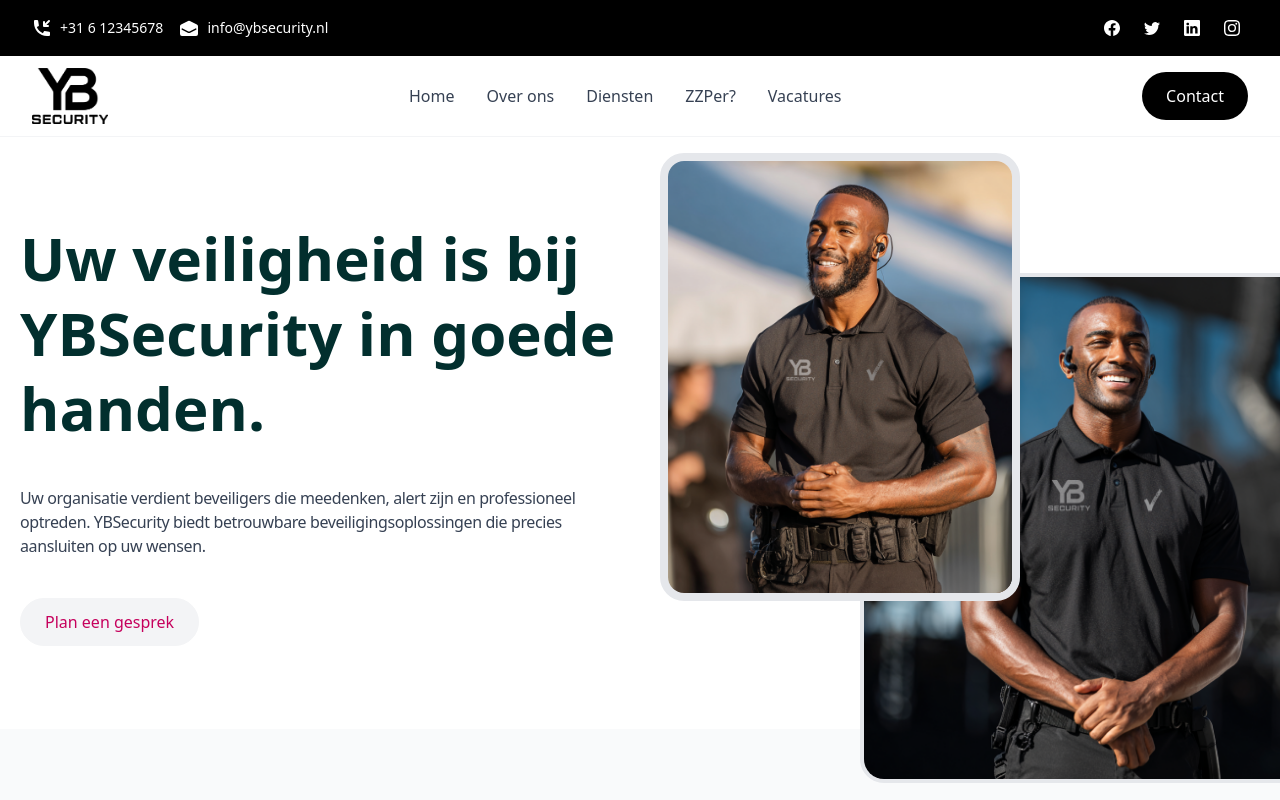
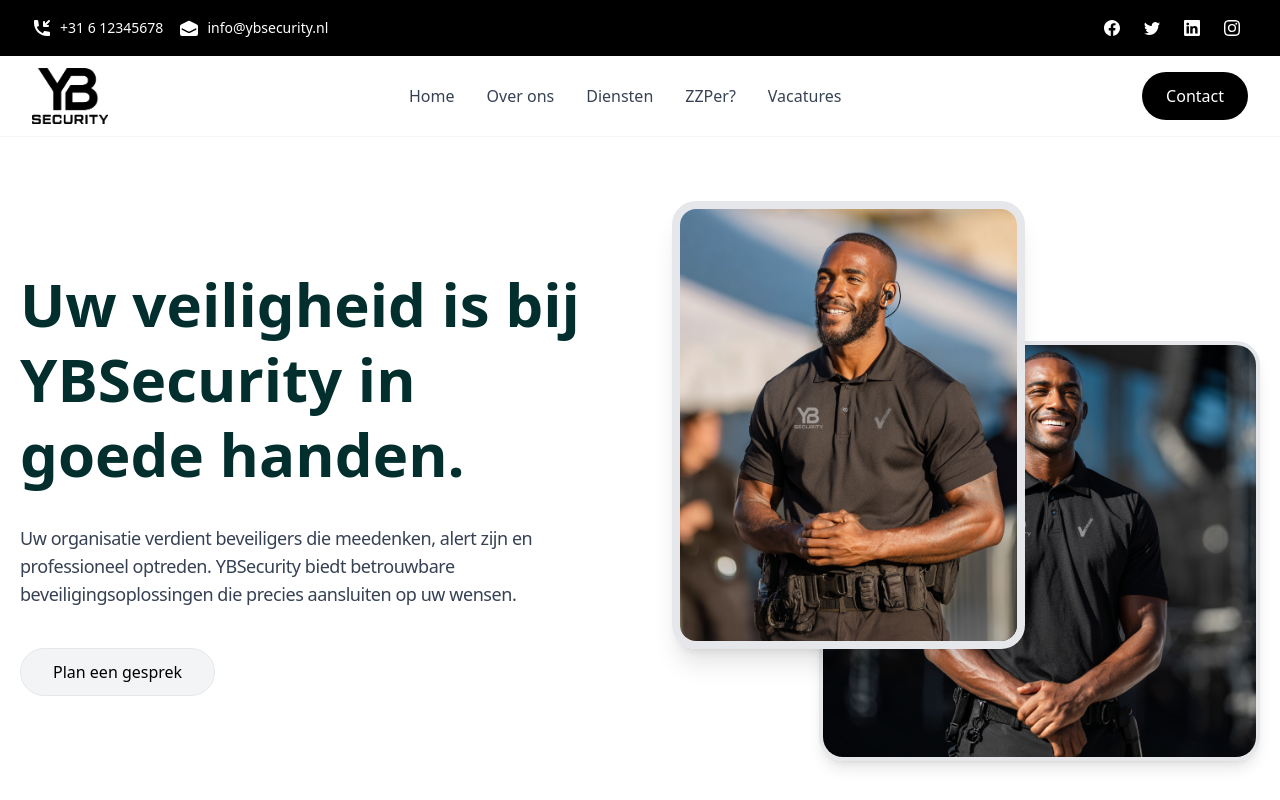
Before and after one commit to iProGoofy/ybsecurity, a Next.js app: page / in a window 1280 px wide. Shown: the top 800 px of the page. Built offline with nearby package versions, Linux system fonts and the light colour scheme.

Commit message:
nieuwe versie

```diff
--- a/src/components/header.tsx
+++ b/src/components/header.tsx
@@ -9,31 +9,19 @@ const Navbar = () => {
   const [isOpen, setIsOpen] = useState(false)
   const [hidden, setHidden] = useState(false)
   const [scrolled, setScrolled] = useState(false)
-  const [lastScrollY, setLastScrollY] = useState(0)
+  const { scrollY } = useScroll()
   const pathname = usePathname()
   const router = useRouter()
 
-  useEffect(() => {
-    const handleScroll = () => {
-      const currentScrollY = window.scrollY
-
-      // Als we naar beneden scrollen en voorbij 150px zijn
-      if (currentScrollY > lastScrollY && currentScrollY > 150) {
-        setHidden(true)
-      }
-      // Als we naar boven scrollen
-      else if (currentScrollY < lastScrollY) {
-        setHidden(false)
-      }
-
-      // Voor het blur effect
-      setScrolled(currentScrollY > 50)
-      setLastScrollY(currentScrollY)
+  useMotionValueEvent(scrollY, "change", (latest) => {
+    const previous = scrollY.getPrevious()
+    if (latest > previous && latest > 150) {
+      setHidden(true)
+    } else {
+      setHidden(false)
     }
-
-    window.addEventListener('scroll', handleScroll, { passive: true })
-    return () => window.removeEventListener('scroll', handleScroll)
-  }, [lastScrollY])
+    setScrolled(latest > 50)
+  })
 
   useEffect(() => {
     setIsOpen(false)
@@ -145,7 +133,7 @@ const Navbar = () => {
             >
               <Link href="/" className="flex items-center">
                 <motion.div
-                  whileHover={{ scale: 1.05 }}
+                  whileHover={{ scale: 1.05, rotate: 5 }}
                   whileTap={{ scale: 0.95 }}
                   transition={{ type: "spring", stiffness: 400, damping: 17 }}
                 >
--- a/src/components/hero.tsx
+++ b/src/components/hero.tsx
@@ -2,36 +2,57 @@
 import Image from 'next/image'
 import Link from 'next/link'
 
-
 export default function HeroSection() {
   return (
-<>
-  <section id='home' className="py-4 mt-14 sm:mt16 lg:mt-0">
-    <div className="mx-auto lg:max-w-7xl w-full px-5 sm:px-10 md:px-12 lg:px-5 grid lg:grid-cols-2 lg:items-center gap-10">
-      <div className="flex flex-col space-y-8 sm:space-y-10 lg:items-center text-center lg:text-left max-w-2xl md:max-w-3xl mx-auto">
-        <h1 className=" font-semibold leading-tight text-teal-950 text-black text-4xl sm:text-5xl lg:text-6xl">
+    <section id='home' className="py-8 sm:py-12 lg:py-16 mt-14 sm:mt-16 lg:mt-0">
+      <div className="mx-auto lg:max-w-7xl w-full px-5 sm:px-10 md:px-12 lg:px-5 grid lg:grid-cols-2 lg:items-center gap-10 lg:gap-16">
+
+        {/* Text Content */}
+        <div className="flex flex-col space-y-6 sm:space-y-8 text-center lg:text-left max-w-2xl md:max-w-3xl mx-auto lg:mx-0">
+          <h1 className="font-semibold leading-tight text-teal-950 text-3xl sm:text-4xl md:text-5xl lg:text-6xl">
             Uw veiligheid is bij YBSecurity in goede handen.
           </h1>
-        <p className=" flex text-gray-700 tracking-tight md:font-normal max-w-xl mx-auto lg:max-w-none">
+
+          <p className="text-gray-700 text-base sm:text-lg tracking-tight max-w-xl mx-auto lg:mx-0 lg:max-w-none">
             Uw organisatie verdient beveiligers die meedenken, alert zijn en professioneel optreden. YBSecurity biedt betrouwbare beveiligingsoplossingen die precies aansluiten op uw wensen.
           </p>
-        <div className="flex flex-col sm:flex-row items-center justify-center lg:justify-start gap-4 w-full">
-          <Link href="/contact" className="px-6 items-center h-12 rounded-3xl text-pink-700 border border-gray-100 dark:border-gray-800 dark:text-white bg-gray-100 dark:bg-gray-900 duration-300 ease-linear flex justify-center w-full sm:w-auto">
+
+          <div className="flex flex-col sm:flex-row items-center justify-center lg:justify-start gap-4 pt-2">
+            <Link
+              href="/contact"
+              className="px-8 py-3 h-12 rounded-3xl text-black border border-gray-200 bg-gray-100 hover:bg-gray-200 duration-300 ease-linear flex items-center justify-center w-full sm:w-auto font-medium"
+            >
               Plan een gesprek
             </Link>
           </div>
+        </div>
+
+        {/* Images */}
+        <div className="relative w-full h-[400px] sm:h-[500px] lg:h-[35rem] mx-auto max-w-lg lg:max-w-none">
+          {/* Front Image */}
+          <div className="absolute left-0 top-0 w-[60%] h-[70%] sm:h-[75%] lg:h-[80%] rounded-3xl overflow-hidden border-4 sm:border-8 border-gray-200 z-20 shadow-xl">
+            <Image
+              src="/evenement-voor.png"
+              alt="YBSecurity evenement beveiliging"
+              width={1300}
+              height={1300}
+              className="w-full h-full object-cover"
+            />
+          </div>
+
+          {/* Back Image */}
+          <div className="absolute right-0 bottom-0 w-[65%] sm:w-[70%] lg:w-[75%] h-[65%] sm:h-[70%] lg:h-[75%] rounded-3xl overflow-hidden border-4 border-gray-200 z-10 shadow-lg">
+            <Image
+              src="/evenement-lachen.png"
+              alt="YBSecurity team"
+              width={1400}
+              height={1400}
+              className="w-full h-full object-cover"
+            />
+          </div>
+        </div>
 
       </div>
-      <div className="flex aspect-square lg:aspect-auto lg:h-[35rem] relative">
-        <div className="w-3/5 h-[80%] rounded-3xl overflow-clip border-8 border-gray-200 dark:border-gray-950 z-30">
-          <Image src="/evenement-voor.png" alt="" width={1300} height={1300} className="w-full h-full object-cover z-30" />
-        </div>
-        <div className="absolute left-50 top-30 h-[calc(100%-50px)] w-4/5 rounded-3xl overflow-clip border-4 border-gray-200 dark:border-gray-800 z-10">
-          <Image src="/evenement-lachen.png" alt="" height={1400} width={1400} className="z-10 w-full h-full object-cover" />
-        </div>
-      </div>
-    </div>
     </section>
-</>
   )
 }
```
Lines whose indentation alone changed are shown as unchanged.
